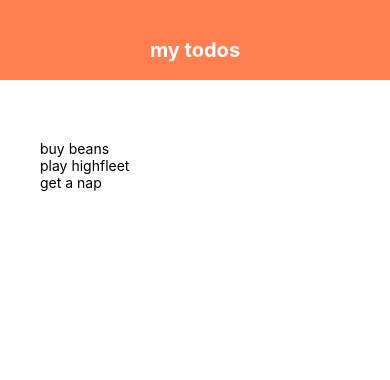
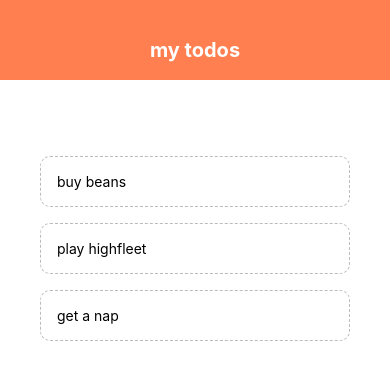
Before and after one commit to Paradox369/TODO-App-React-Native, a React Native app: screen / in a window 390 px wide. Shown: the top 380 px of the page. Built offline with nearby package versions, Linux system fonts and the light colour scheme.

Commit message:
todo app part 2

```diff
--- a/App.js
+++ b/App.js
@@ -2,6 +2,7 @@
 import { StyleSheet, Text, View, FlatList } from "react-native";
 // components
 import Header from "./components/header";
+import TodoItem from "./components/todoItem";
 
 export default function App() {
   const [todos, setTodos] = useState([
@@ -9,6 +10,10 @@
     { text: "play highfleet", key: "2" },
     { text: "get a nap", key: "3" },
   ]);
+
+  const pressHandler = (key) => {
+    setTodos((prevTodos) => prevTodos.filter((todo) => todo.key !== key));
+  };
 
   return (
     <View style={styles.container}>
@@ -18,7 +23,9 @@
         <View style={styles.list}>
           <FlatList
             data={todos}
-            renderItem={({ item }) => <Text>{item.text} </Text>}
+            renderItem={({ item }) => (
+              <TodoItem item={item} pressHandler={pressHandler} />
+            )}
           />
         </View>
       </View>
--- /dev/null
+++ b/components/todoItem.js
@@ -0,0 +1,20 @@
+import { StyleSheet, Text, TouchableOpacity } from "react-native";
+
+export default function TodoItem({ item, pressHandler }) {
+  return (
+    <TouchableOpacity onPress={() => pressHandler(item.key)}>
+      <Text style={styles.item}>{item.text} </Text>
+    </TouchableOpacity>
+  );
+}
+
+const styles = StyleSheet.create({
+  item: {
+    padding: 16,
+    marginTop: 16,
+    borderColor: "#bbb",
+    borderWidth: 1,
+    borderStyle: "dashed",
+    borderRadius: 10,
+  },
+});
```
